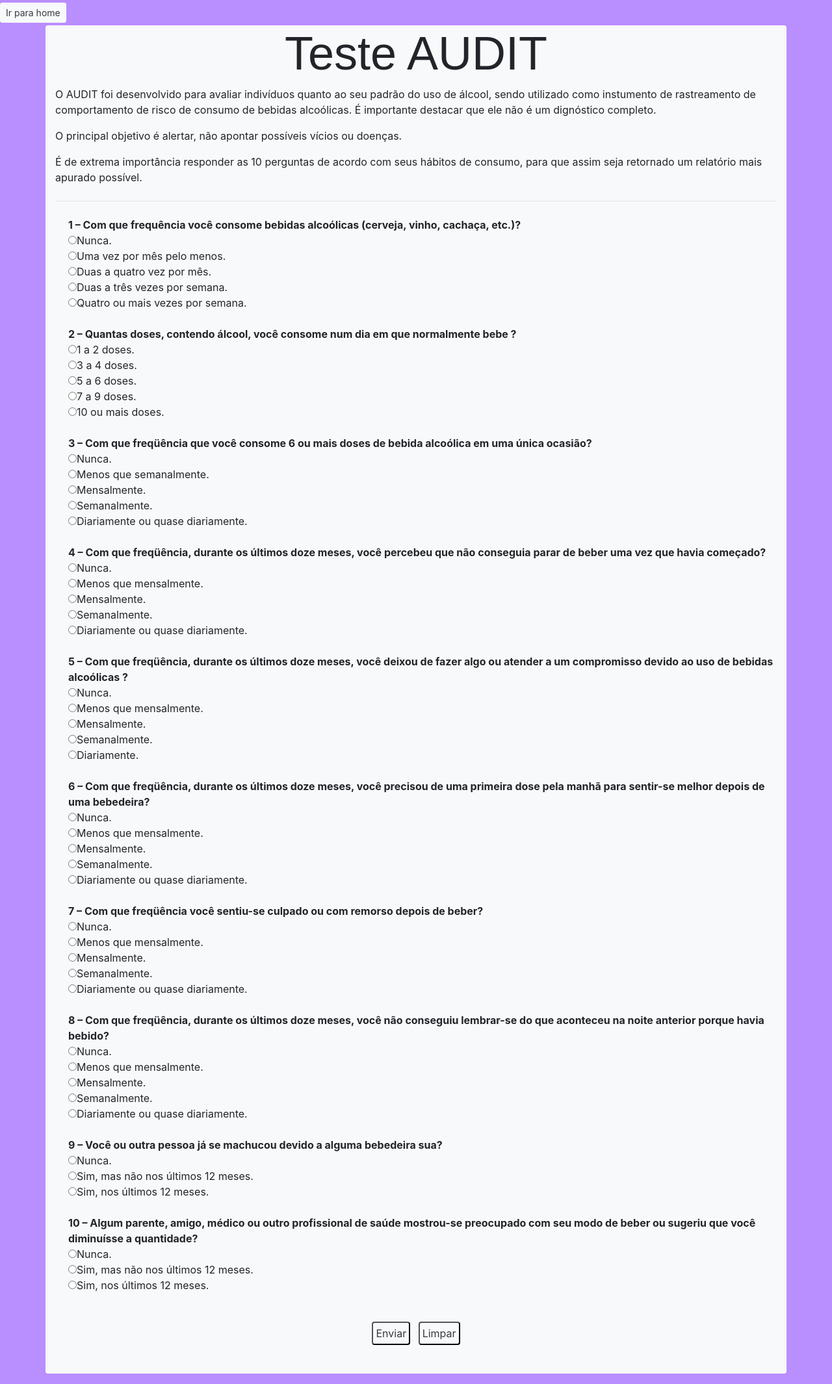
After one commit to matheus-dev1/consire-poc, a PHP site: page /audit.php in a window 1280 px wide. The commit adds this page. Shown: the whole page at 65% size. Run offline with PHP 8.4, Linux system fonts and the light colour scheme.

Commit message:
adicinando tela de teste, tela de visualizacao de teste e conexao, insercao e visualicao de dados do banco de daos

```diff
--- a/css/index.css
+++ b/css/index.css
@@ -31,7 +31,7 @@ footer {
     justify-content: center;
     align-items: center;
     height: 100vh; /* -- Altura*/
-    width: 50vw; /* -- Largura*/
+    width: 30vw; /* -- Largura*/
 }
 
 .titulo {
--- /dev/null
+++ b/php-html/audit.php
@@ -0,0 +1,133 @@
+<!DOCTYPE html>
+
+<head>
+    <meta charset="UTF-8">
+    <meta lang="pt-br">
+    <meta name="viewport" content="width=device-width, initial-scale=1.0">
+    <title>BebendoBem | Teste Audit</title>
+    <link rel="stylesheet" href="https://stackpath.bootstrapcdn.com/bootstrap/4.1.3/css/bootstrap.min.css" integrity="sha384-MCw98/SFnGE8fJT3GXwEOngsV7Zt27NXFoaoApmYm81iuXoPkFOJwJ8ERdknLPMO" crossorigin="anonymous">
+    <style>
+        body{
+            background-color: #B98EFF;
+        }
+        .display-3{
+            font-family: Arial, Helvetica, sans-serif;
+        }
+        .texto-m{
+            font-weight: bolder;
+            margin-bottom: 0%;
+        }
+    </style>
+</head>
+<body>
+    <div class="menu text-left">
+        <a href="home.php" class="text-dark btn btn-sm btn-light my-1">Ir para home</a>
+    </div>
+    <div class="container bg-light rounded">
+        <h1 class="display-3 text-center">Teste AUDIT</h1>
+        <p>O AUDIT foi desenvolvido para avaliar indivíduos quanto ao seu padrão do uso de álcool, sendo utilizado como instumento
+        de rastreamento de comportamento de risco de consumo de bebidas alcoólicas. É importante destacar que ele não é um dignóstico completo.</p>
+
+        <p>O principal objetivo é alertar, não apontar possíveis vícios ou doenças.</p>
+
+
+        <p>É de extrema importância responder as 10 perguntas de acordo com seus hábitos de consumo, para que assim seja retornado um relatório mais apurado possível.</p>
+        <hr class="my-4 bg-white">
+        <form action="AuditInsert.php" method="POST">
+            <div class="form-group">
+                <div class="form-check">
+                    <p class="texto-m">1 – Com que frequência você consome bebidas alcoólicas (cerveja, vinho, cachaça, etc.)?</p>
+                    <input type="radio" name="select" value="0" required>Nunca. <br>
+                    <input type="radio" name="select" value="1" required>Uma vez por mês pelo menos. <br>
+                    <input type="radio" name="select" value="2" required>Duas a quatro vez por mês. <br>
+                    <input type="radio" name="select" value="3" required>Duas a três vezes por semana. <br>
+                    <input type="radio" name="select" value="4" required>Quatro ou mais vezes por semana. <br><br>
+                </div>
+
+            <div class="form-check">
+                <p class="texto-m">2 – Quantas doses, contendo álcool, você consome num dia em que normalmente bebe ?</p>
+                <input type="radio" name="select2" value="0" required>1 a 2 doses.<br>
+                <input type="radio" name="select2" value="1" required>3 a 4 doses.<br>
+                <input type="radio" name="select2" value="2" required>5 a 6 doses.<br>
+                <input type="radio" name="select2" value="3" required>7 a 9 doses.<br>
+                <input type="radio" name="select2" value="4" required>10 ou mais doses.<br><br>
+            </div>
+
+            <div class="form-check">
+                <p class="texto-m">3 – Com que freqüência que você consome 6 ou mais doses de bebida alcoólica em uma única ocasião?</p>
+                <input type="radio" name="select3" value="0" required>Nunca. <br>
+                <input type="radio" name="select3" value="1" required>Menos que semanalmente. <br>
+                <input type="radio" name="select3" value="2" required>Mensalmente. <br>
+                <input type="radio" name="select3" value="3" required>Semanalmente. <br>
+                <input type="radio" name="select3" value="4" required>Diariamente ou quase diariamente. <br><br>
+            </div>
+
+            <div class="form-check">
+                <p class="texto-m">4 – Com que freqüência, durante os últimos doze meses, você percebeu que não conseguia parar de beber uma vez que havia começado? </p>
+                <input type="radio" name="select4" value="0" required>Nunca. <br>
+                <input type="radio" name="select4" value="1" required>Menos que mensalmente. <br>
+                <input type="radio" name="select4" value="2" required>Mensalmente. <br>
+                <input type="radio" name="select4" value="3" required>Semanalmente. <br>
+                <input type="radio" name="select4" value="4" required>Diariamente ou quase diariamente. <br><br>
+            </div>
+
+            <div class="form-check">
+                <p class="texto-m">5 – Com que freqüência, durante os últimos doze meses, você deixou de fazer algo ou atender a um compromisso devido ao uso de bebidas alcoólicas ?</p>
+                <input type="radio" name="select5" value="0" required>Nunca. <br>
+                <input type="radio" name="select5" value="1" required>Menos que mensalmente. <br>
+                <input type="radio" name="select5" value="2" required>Mensalmente. <br>
+                <input type="radio" name="select5" value="3" required>Semanalmente. <br>
+                <input type="radio" name="select5" value="4" required>Diariamente. <br><br>
+            </div>
+
+           <div class="form-check">
+            <p class="texto-m">6 – Com que freqüência, durante os últimos doze meses, você precisou de uma primeira dose pela manhã para sentir-se melhor depois de uma bebedeira?</p>
+                <input type="radio" name="select6" value="0" required>Nunca. <br>
+                <input type="radio" name="select6" value="1" required>Menos que mensalmente. <br>
+                <input type="radio" name="select6" value="2" required>Mensalmente. <br>
+                <input type="radio" name="select6" value="3" required>Semanalmente. <br>
+                <input type="radio" name="select6" value="4" required>Diariamente ou quase diariamente. <br><br>
+            </div>
+
+            <div class="form-check">
+                <p class="texto-m">7 – Com que freqüência você sentiu-se culpado ou com remorso depois de beber?</p>
+                <input type="radio" name="select7" value="0" required>Nunca.<br>
+                <input type="radio" name="select7" value="1" required>Menos que mensalmente.<br>
+                <input type="radio" name="select7" value="2" required>Mensalmente.<br>
+                <input type="radio" name="select7" value="3" required>Semanalmente.<br>
+                <input type="radio" name="select7" value="4" required>Diariamente ou quase diariamente.<br><br>
+
+            </div>
+
+            <div class="form-check">
+                <p class="texto-m">8 – Com que freqüência, durante os últimos doze meses, você não conseguiu lembrar-se do que aconteceu na noite anterior porque havia bebido?</p>
+                <input type="radio" name="select8" value="0" required>Nunca. <br>
+                <input type="radio" name="select8" value="1" required>Menos que mensalmente. <br>
+                <input type="radio" name="select8" value="2" required>Mensalmente. <br>
+                <input type="radio" name="select8" value="3" required>Semanalmente. <br>
+                <input type="radio" name="select8" value="4" required>Diariamente ou quase diariamente. <br><br>
+            </div>
+
+            <div class="form-check">
+                <p class="texto-m">9 – Você ou outra pessoa já se machucou devido a alguma bebedeira sua?</p>
+                <input type="radio" name="select9" value="0" required>Nunca. <br>
+                <input type="radio" name="select9" value="2" required>Sim, mas não nos últimos 12 meses. <br>
+                <input type="radio" name="select9" value="4" required>Sim, nos últimos 12 meses. <br><br>
+            </div>
+
+            <div class="form-check">
+                <p class="texto-m">10 – Algum parente, amigo, médico ou outro profissional de saúde mostrou-se preocupado com seu modo de beber ou sugeriu que você diminuísse a quantidade?</p>
+                    <input type="radio" name="select10" value="0" required>Nunca. <br>
+                    <input type="radio" name="select10" value="2" required>Sim, mas não nos últimos 12 meses. <br>
+                    <input type="radio" name="select10" value="4" required>Sim, nos últimos 12 meses. <br><br>
+            </div>
+        </div>
+            <p align="center">
+                <input class=" m-1 p-1 bg-light text-dark rounded" type="submit" value="Enviar" class="btn rounded btn-light">
+                <input class=" m-1 p-1 bg-light text-dark rounded" name="Submit" type="reset" value="Limpar" class="btn rounded btn-light">
+            </p>
+            <p>&nbsp;</p>
+            </form>
+    </div>
+</body>
+</html>
```
Also changed, not shown: css/home.css (added, +29 -0 lines), php-html/AuditInsert.php (added, +43 -0 lines), php-html/SQLInsert.php (+53 -11 lines), php-html/cadastro.php (+45 -35 lines), php-html/home.php (added, +32 -0 lines), php-html/index.html (deleted, +0 -31 lines), php-html/index.php (+6 -6 lines), php-html/login.php (+33 -33 lines), php-html/login_usuario.php (added, +62 -0 lines), php-html/resultado_audit.php (added, +67 -0 lines), img/info_garr_carnaval.jpg (added), img/infografico_alcoolismo-novo.png (added), img/infográfico-melhor.png (added).
